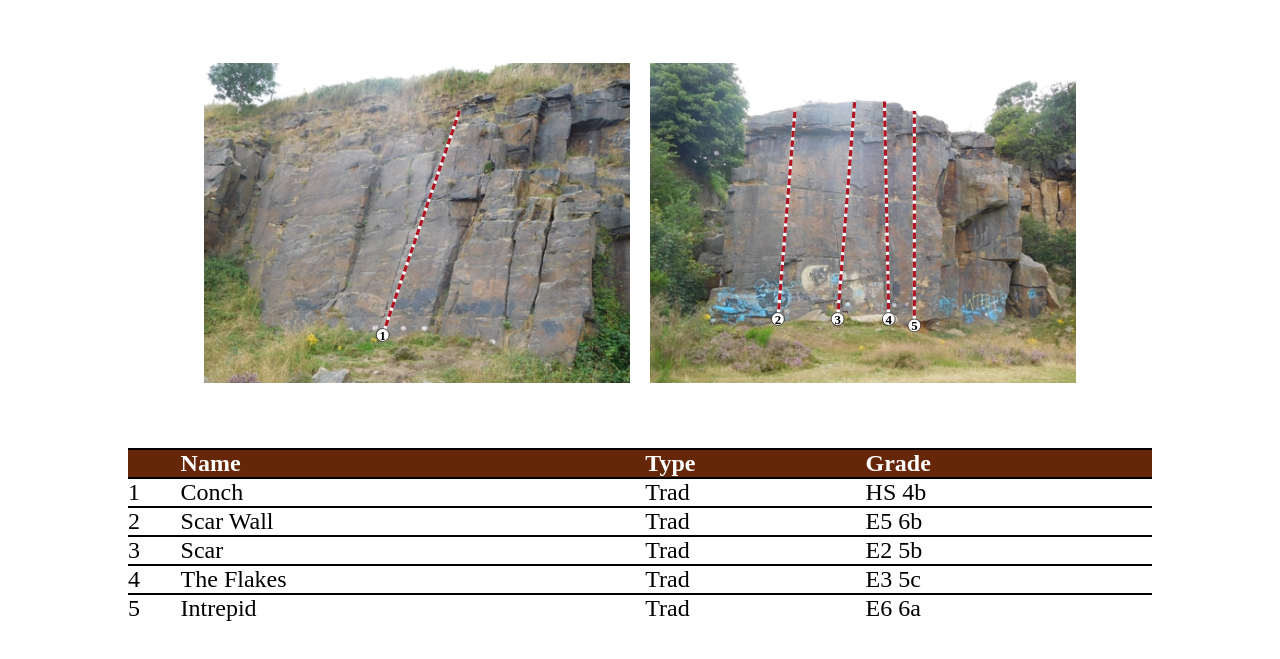
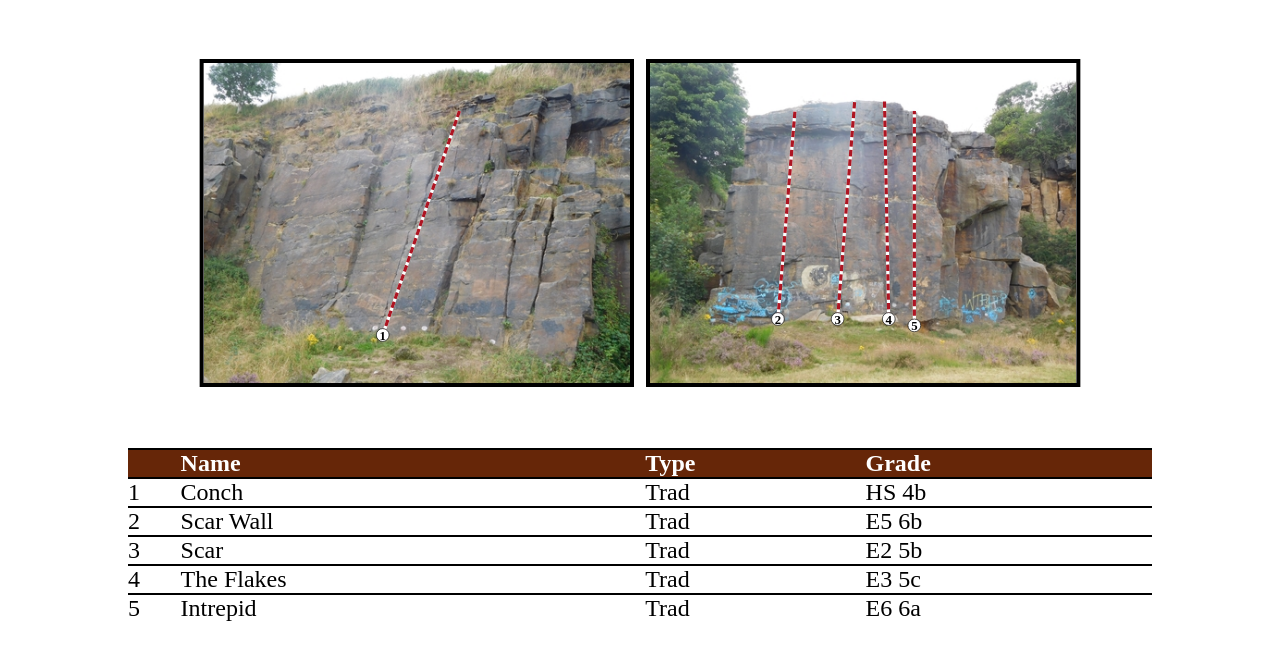
Before and after one commit to 1poundSOCKS/thegnarlytyke, a plain HTML site: page public/index.html in a window 1280 px wide. Shown: the part 119-778 px from the top of the page. Drawn offline with Linux system fonts and the light colour scheme.

Commit message:
Added boxes around topo images

```diff
--- a/public/index.html
+++ b/public/index.html
@@ -81,28 +81,30 @@
       let canvas = document.getElementById("topo-canvas");
       canvas.width = document.documentElement.clientWidth;
       canvas.height = document.documentElement.clientHeight * 0.5;
-      const imageRenders = GetRenderData(canvas, topoData, 0.8, 20);
-      RenderImages(canvas, imageRenders);
+      const images = GetRenderData(canvas, topoData, 0.8, 20);
+      RenderImages(canvas, images);
+      DrawImageBox(canvas, images[0], 4);
+      DrawImageBox(canvas, images[1], 4);
     }
-    let RenderImages = (canvas, imageRenders) => {
-      imageRenders.forEach( (imageRender) => {
-        DrawTopoImage(canvas, imageRender.image, imageRender.width, imageRender.height, imageRender.x, imageRender.y, imageRender.routes);
-      });
+    let RenderImages = (canvas, images) => {
+      images.forEach( image => DrawTopoImage(canvas, image) );
     }
-    let DrawTopoImage = (canvas, img, imageWidth, imageHeight, x, y, routes) => {
+    let DrawTopoImage = (canvas, image) => {
       let ctx = canvas.getContext("2d");
-      ctx.drawImage(img, x, y, imageWidth, imageHeight);
-      const transformedRoutes = TransformRoutes(routes, imageWidth, imageHeight, x, y);
-      transformedRoutes.forEach( route => {
-        DrawLine(ctx, route.points, imageHeight * 0.01);
-      });
-      const labels = transformedRoutes.map( route => {
-        return { value: route.label, pos: route.points.start };
-      });
-      labels.forEach( label => {
-        const size = imageHeight * 0.02;
-        DrawLabel(ctx, label, size);
-      });
+      ctx.drawImage(image.image, image.x, image.y, image.width, image.height);
+      const transformedRoutes = TransformRoutes(image.routes, image.width, image.height, image.x, image.y);
+      transformedRoutes.forEach( route => DrawLine(ctx, route.points, image.height * 0.01) );
+      const labels = transformedRoutes.map( route => { return { value: route.label, pos: route.points.start } });
+      labels.forEach( label => DrawLabel(ctx, label, image.height * 0.02) );
+    }
+    let DrawImageBox = (canvas, image, width) => {
+      var ctx = canvas.getContext("2d");
+      ctx.beginPath();
+      ctx.strokeStyle = '#000000';
+      ctx.lineWidth = width;
+      const halfWidth = width / 2;
+      ctx.rect(image.x - halfWidth, image.y - halfWidth, image.width + width, image.height + width);
+      ctx.stroke();
     }
     let LoadImage = (url) => new Promise( (resolve, reject) => {
       const img = new Image();
```
